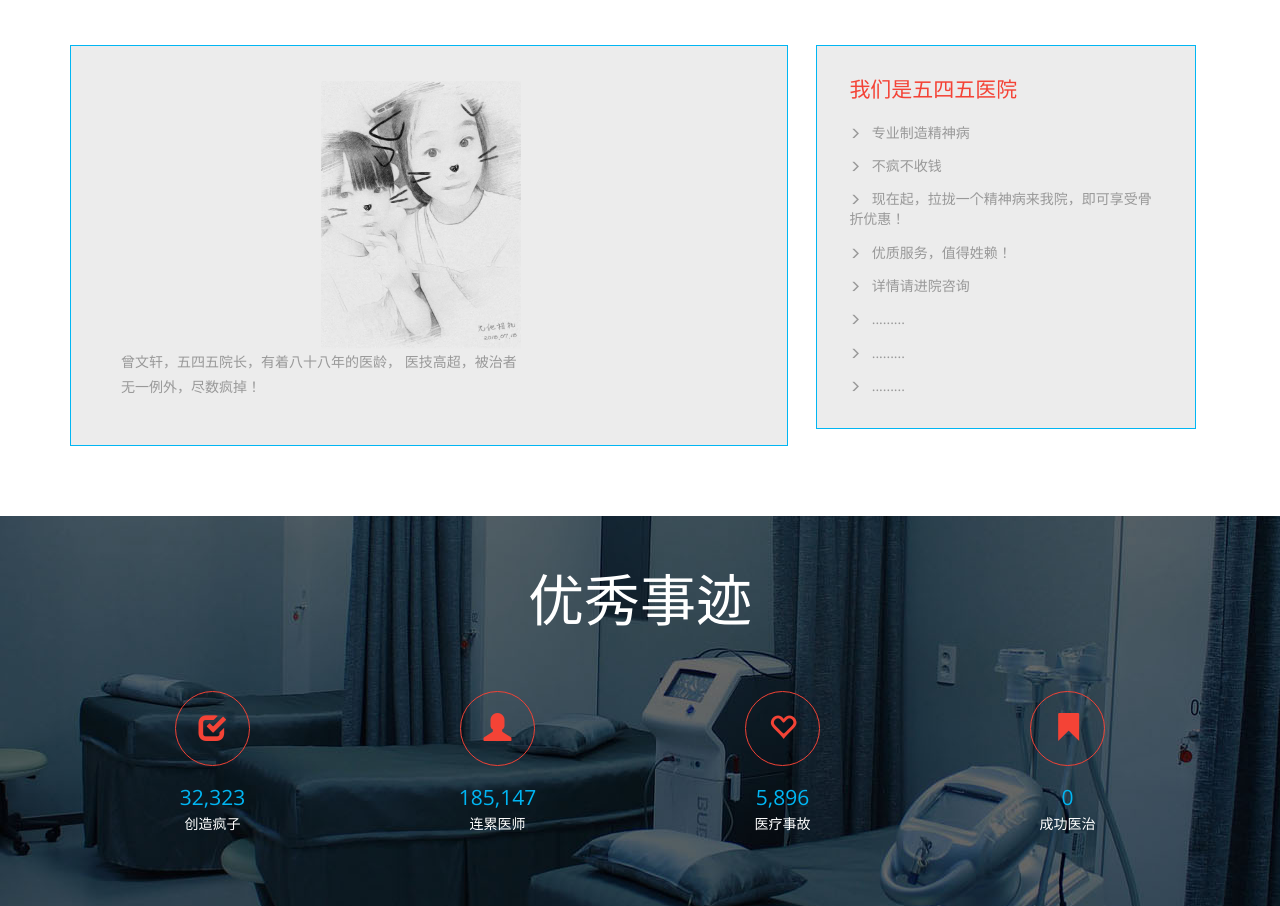
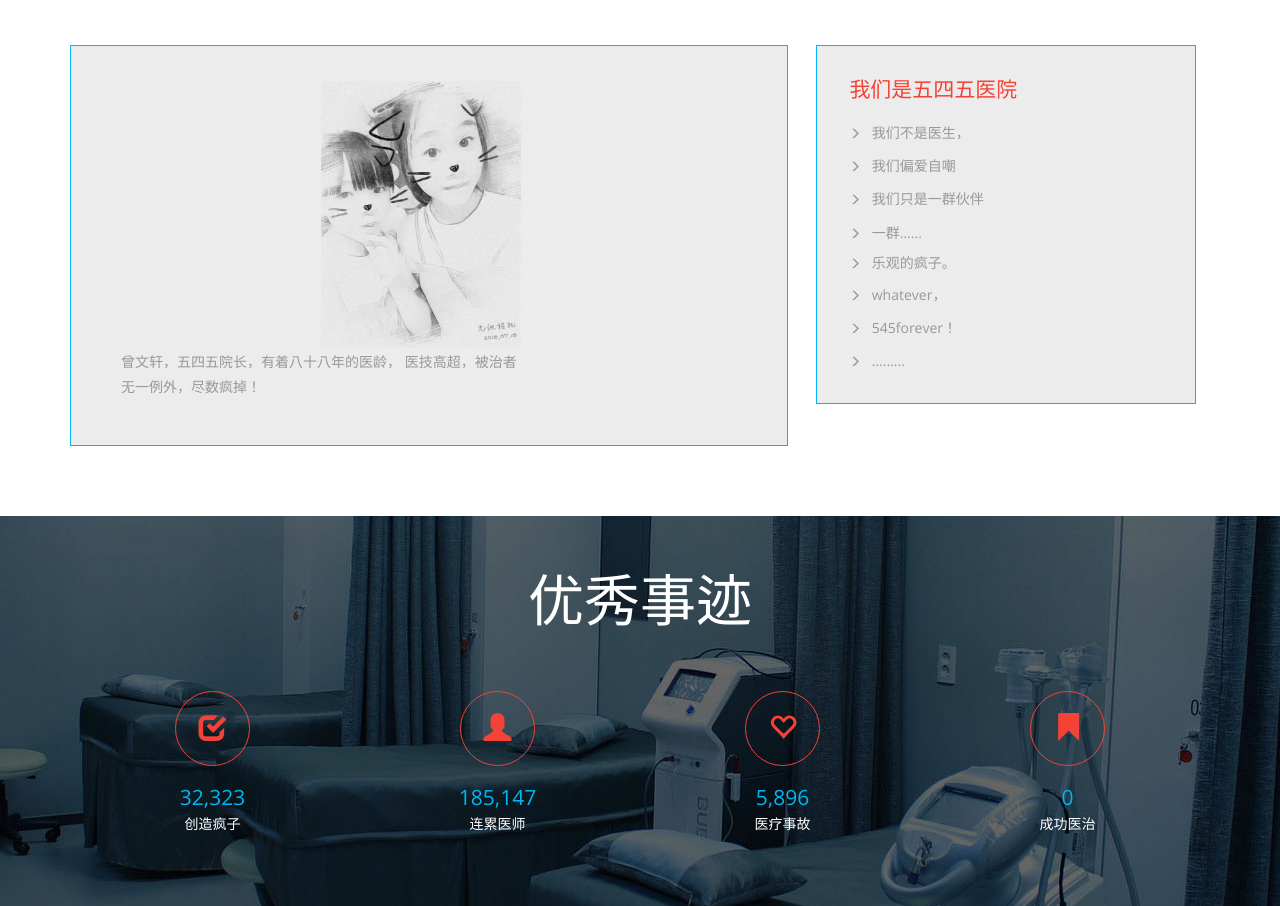
Before and after one commit to turryfam/545, a plain HTML site: page index.html in a window 1280 px wide. Shown: the part 1320-2226 px from the top of the page. Drawn offline with nearby package versions, Linux system fonts and the light colour scheme; a web font is replaced by a local one.

Commit message:
Update index.html

```diff
--- a/index.html
+++ b/index.html
@@ -127,13 +127,13 @@
 				<div class="col-md-4 about-right w3-agileits wow slideInRight animated" data-wow-delay=".5s">
 					<h4>我们是五四五医院</h4>
 					<ul>
-						<li><span class="glyphicon glyphicon-menu-right"></span>专业制造精神病</li>
-						<li><span class="glyphicon glyphicon-menu-right"></span>不疯不收钱</li>
-						<li><span class="glyphicon glyphicon-menu-right"></span>现在起，拉拢一个精神病来我院，即可享受骨折优惠！</li>
-						<li><span class="glyphicon glyphicon-menu-right"></span>优质服务，值得姓赖！</li>
-						<li><span class="glyphicon glyphicon-menu-right"></span>详情请进院咨询</li>
-						<li><span class="glyphicon glyphicon-menu-right"></span>.........</li>
-						<li><span class="glyphicon glyphicon-menu-right"></span>.........</li>
+						<li><span class="glyphicon glyphicon-menu-right"></span>我们不是医生，</li>
+						<li><span class="glyphicon glyphicon-menu-right"></span>我们偏爱自嘲</li>
+						<li><span class="glyphicon glyphicon-menu-right"></span>我们只是一群伙伴</li>
+						<li><span class="glyphicon glyphicon-menu-right"></span>一群......</li>
+					     <h5><li><span class="glyphicon glyphicon-menu-right"></span>乐观的疯子。</li></h5>
+						<li><span class="glyphicon glyphicon-menu-right"></span>whatever，</li>
+						<li><span class="glyphicon glyphicon-menu-right"></span>545forever！</li>
 						<li><span class="glyphicon glyphicon-menu-right"></span>.........</li>
 					</ul>
 			  </div>
@@ -576,6 +576,7 @@
 		</div>
 		<!-- //container -->
 	</div>
+	<a target="_blank" href="//shang.qq.com/wpa/qunwpa?idkey=af8e1c20d8faddf3eb631b996c5b123b35d5c20711e166670dfe4168e5e1a1ec"><img border="0" src="//pub.idqqimg.com/wpa/images/group.png" alt="545医院" title="545医院"></a>
 	<!-- //testimonial -->
 	<!-- contact --><!-- //contact -->
 	<!-- footer --><!-- //footer -->
```
